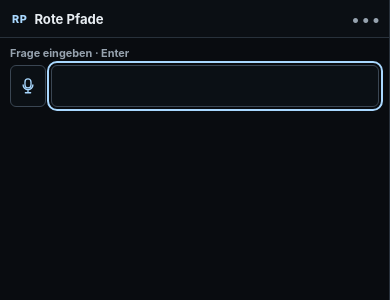
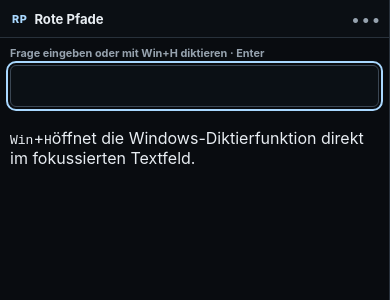
Before and after one commit to Satte882/Rote-Pfade, a React (Vite) app: page / in a window 390 px wide. Shown: the top 300 px of the page. Built offline with nearby package versions, Linux system fonts and the light colour scheme.

Commit message:
fix: remove unreliable in-app microphone from production flow

```diff
--- a/src/components/AnalyzeView.tsx
+++ b/src/components/AnalyzeView.tsx
@@ -1,5 +1,4 @@
 import { useRef, useState } from 'react'
-import { useVoiceInput } from '../hooks/useVoiceInput'
 import { classifyQuestion, getResolvedName, getResolvedSteps, threads } from '../lib/classifier'
 import { saveFeedback } from '../lib/storage'
 import type { ClassificationResult, FeedbackEntry } from '../types/thread'
@@ -22,17 +21,6 @@ function evidenceLabel(result: ClassificationResult): string {
   if (result.evidence === 'ambiguous') return 'Mehrdeutige Zuordnung'
   if (result.evidence === 'weak') return 'Schwache Evidenz'
   return 'Alternative / Zuordnung'
-}
-
-function MicrophoneIcon({ recording }: { recording: boolean }) {
-  if (recording) return <span className="stop-symbol" aria-hidden="true" />
-
-  return (
-    <svg viewBox="0 0 24 24" aria-hidden="true">
-      <path d="M12 14.5a4 4 0 0 0 4-4v-4a4 4 0 1 0-8 0v4a4 4 0 0 0 4 4Z" />
-      <path d="M5.5 10.5a6.5 6.5 0 0 0 13 0M12 17v4M8.5 21h7" />
-    </svg>
-  )
 }
 
 export function AnalyzeView({ onFeedbackSaved }: { onFeedbackSaved: () => void }) {
@@ -63,14 +51,6 @@ export function AnalyzeView({ onFeedbackSaved }: { onFeedbackSaved: () => void }
       focusInput()
     }
   }
-
-  const voice = useVoiceInput((transcript) => {
-    setQuestion(transcript)
-    requestAnimationFrame(() => {
-      if (inputRef.current) resizeInput(inputRef.current)
-    })
-    analyzeText(transcript)
-  })
 
   const clear = () => {
     setQuestion('')
@@ -105,37 +85,12 @@ export function AnalyzeView({ onFeedbackSaved }: { onFeedbackSaved: () => void }
     focusInput()
   }
 
-  const recording = voice.phase === 'recording'
-  const processing = ['checking-model', 'installing-model', 'stopping'].includes(voice.phase)
-
-  const handleMicrophone = () => {
-    if (recording) {
-      void voice.stopAndTranscribe()
-      focusInput()
-      return
-    }
-    if (!processing) void voice.startRecording().then(focusInput)
-  }
-
   return (
     <section className="sidecar-view" aria-label="Roten Faden erkennen">
       <div className="input-zone">
         <label className="compact-input-label" htmlFor="question">
-          {recording ? 'Aufnahme läuft · Enter beendet' : 'Frage eingeben · Enter'}
+          Frage eingeben oder mit Win+H diktieren · Enter
         </label>
-        <div className="voice-input-row">
-          <button
-            className={recording ? 'microphone-button recording' : 'microphone-button'}
-            type="button"
-            onClick={handleMicrophone}
-            disabled={!voice.supported || (processing && !recording)}
-            aria-label={recording ? 'Aufnahme beenden und lokal erkennen' : 'Lokale Sprachaufnahme starten'}
-            title={voice.supported
-              ? 'Frage lokal mit Edge erkennen'
-              : 'Lokale Spracherkennung wird von diesem Browser nicht unterstützt'}
-          >
-            <MicrophoneIcon recording={recording} />
-          </button>
         <textarea
           ref={inputRef}
           id="question"
@@ -150,35 +105,19 @@ export function AnalyzeView({ onFeedbackSaved }: { onFeedbackSaved: () => void }
           onKeyDown={(event) => {
             if (event.key === 'Escape') {
               event.preventDefault()
-                if (recording || processing) voice.discard()
-                else clear()
+              clear()
               return
             }
             if (event.key === 'Enter' && !event.shiftKey) {
               event.preventDefault()
-                if (recording) {
-                  void voice.stopAndTranscribe()
-                  return
-                }
-                if (!processing) analyzeText(question)
+              analyzeText(question)
             }
           }}
         />
-        </div>
-
-        {(voice.status || voice.error) && (
-          <div className={voice.error ? 'speech-status error' : `speech-status phase-${voice.phase}`} role="status">
-            <span aria-hidden="true" />
-            <strong>{voice.error || voice.status}</strong>
-          </div>
-        )}
-
-        {voice.diagnostics.engine === 'edge-local' && voice.diagnostics.recognitionMs !== null && (
-          <p className="speech-native-note">
-            Edge lokal · de-DE · {(voice.diagnostics.recognitionMs / 1_000).toFixed(1).replace('.', ',')} s nach Enter
+        <p className="dictation-hint">
+          <kbd>Win</kbd><span>+</span><kbd>H</kbd>
+          <span>öffnet die Windows-Diktierfunktion direkt im fokussierten Textfeld.</span>
         </p>
-        )}
-
         {error && <p className="error-message" role="alert">{error}</p>}
       </div>
 
```
Lines whose indentation alone changed are shown as unchanged.
